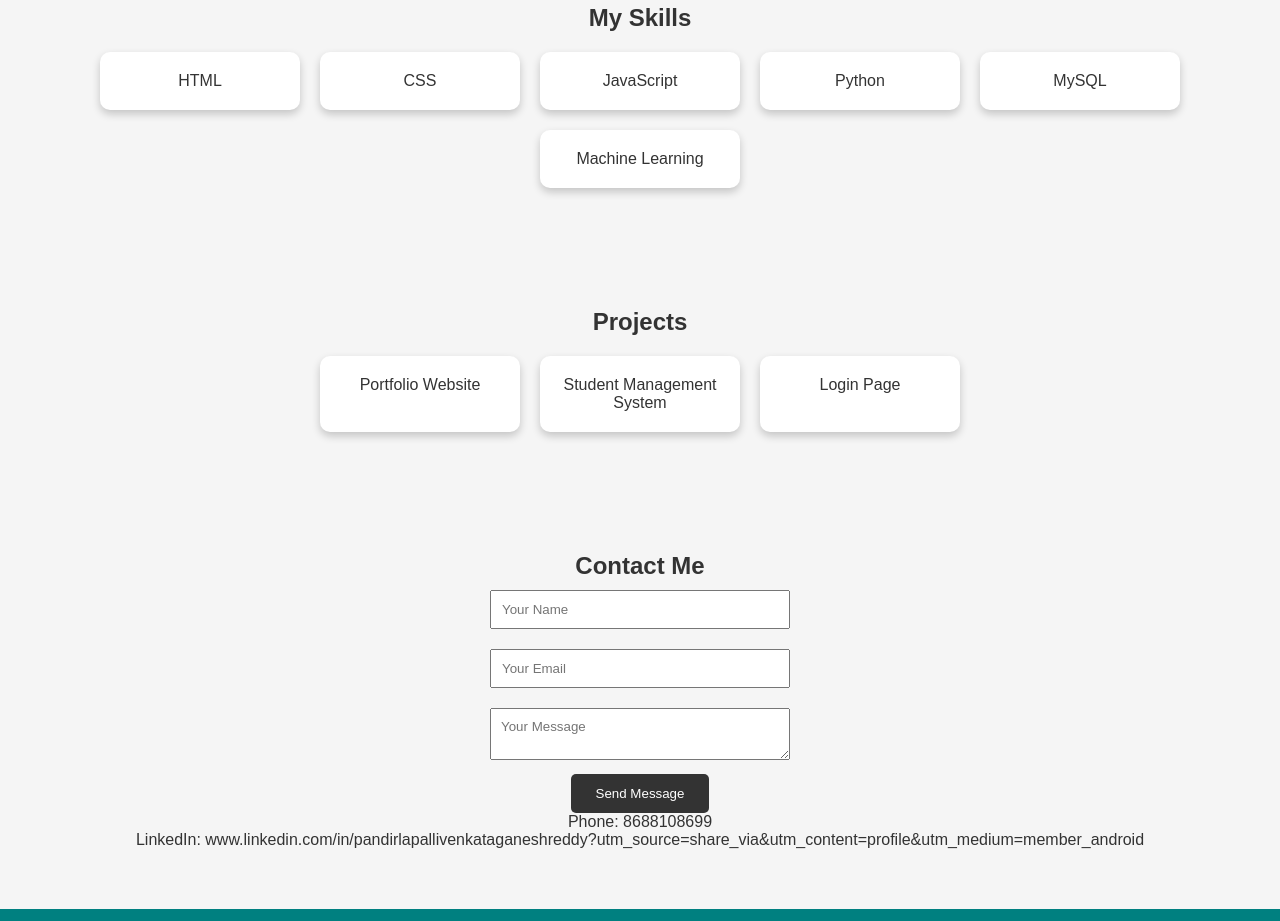
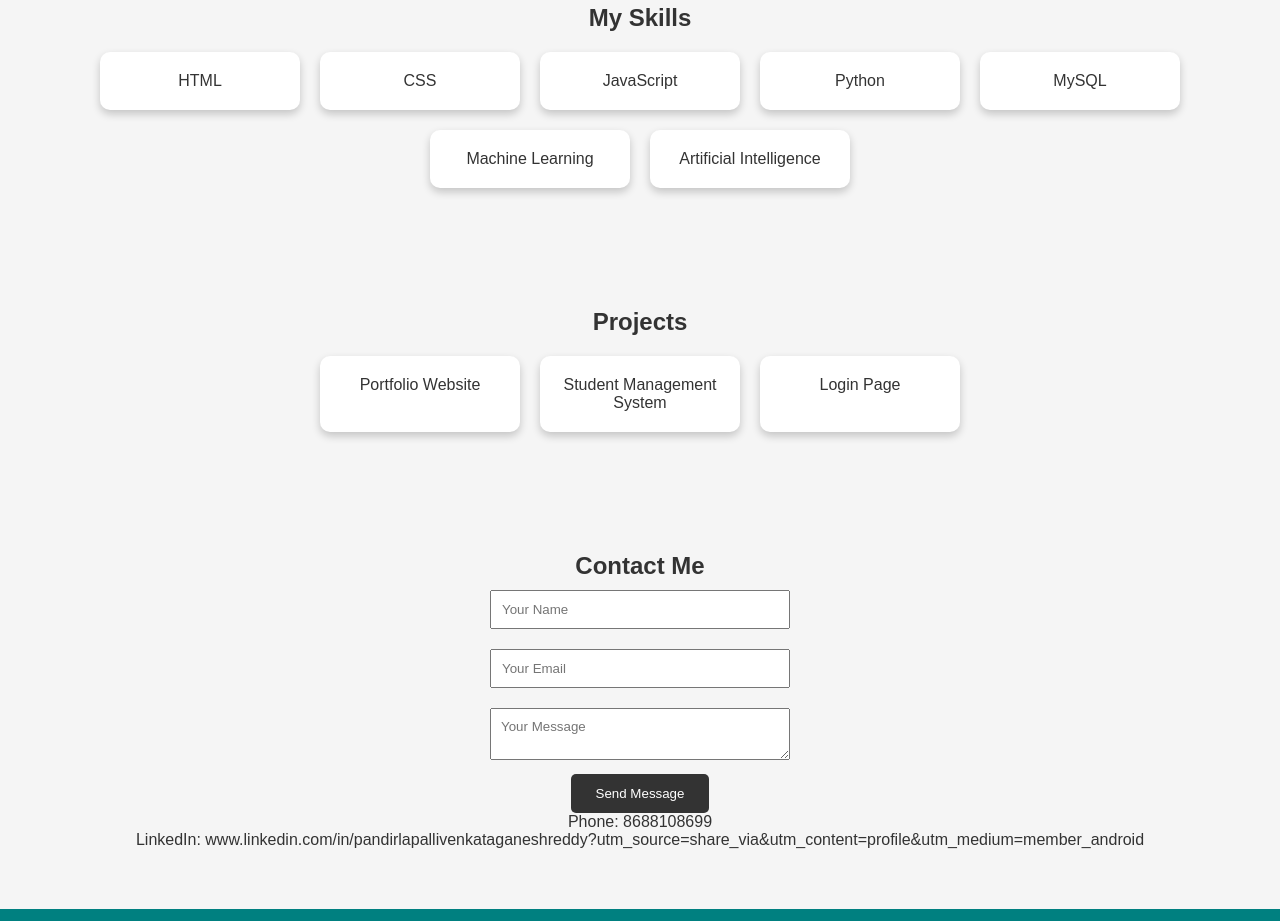
Before and after one commit to venkataganesh436/Portfolio-for-Full-Stack-Web, a plain HTML site: page index.html in a window 1280 px wide. Shown: the part 1080-2001 px from the top of the page. Drawn offline with Linux system fonts and the light colour scheme.

Commit message:
Update index.html

```diff
--- a/index.html
+++ b/index.html
@@ -45,6 +45,7 @@
         <div class="card">Python</div>
         <div class="card">MySQL</div>
         <div class="card">Machine Learning </div>
+        <div class="card">Artificial Intelligence</div>
     </div>
 </section>
 
```
